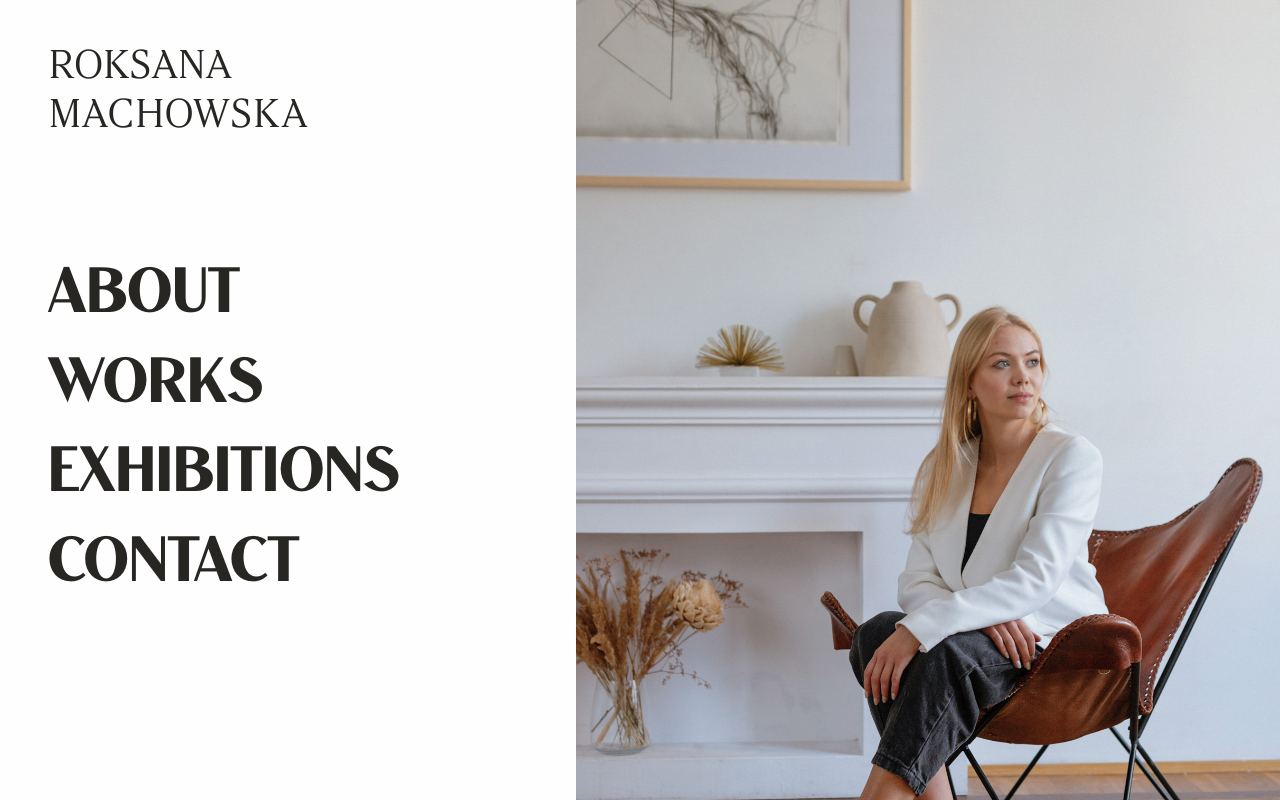
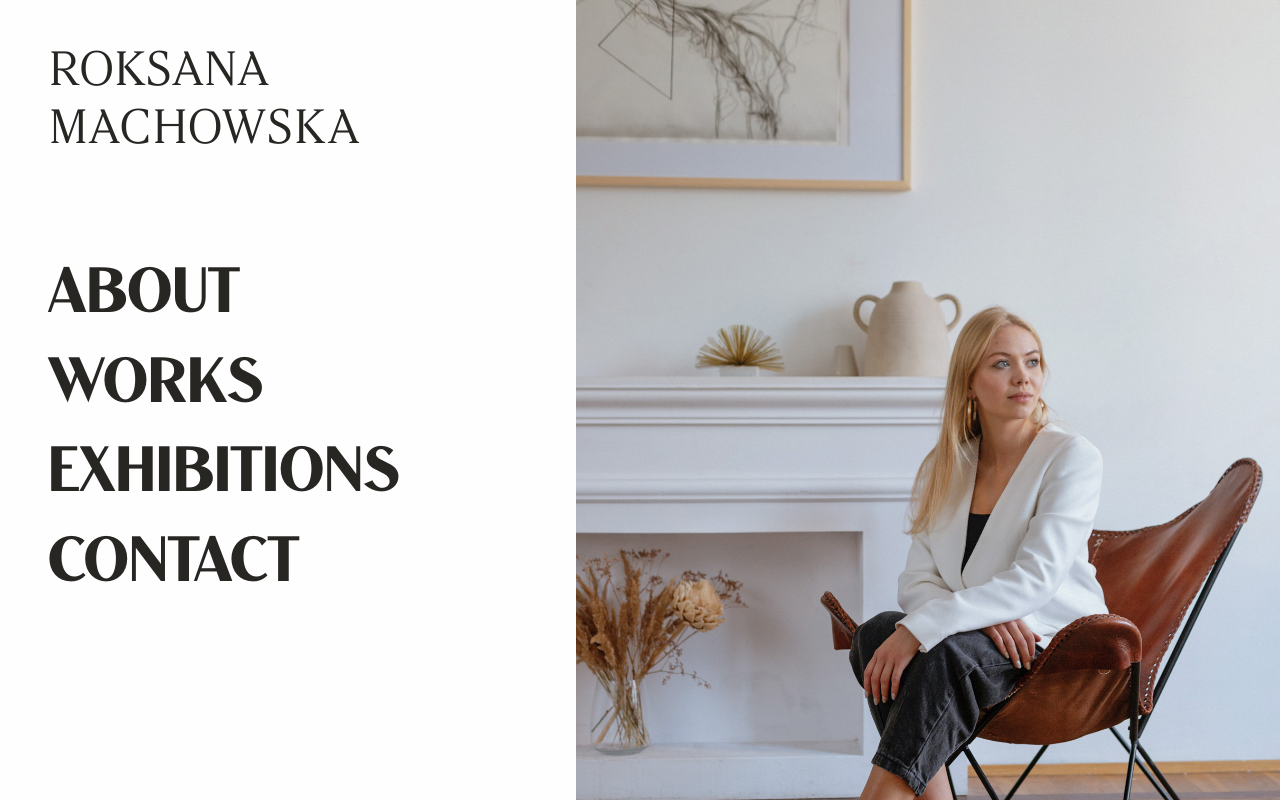
Before and after one commit to jakubziemba/machowska-portfolio, a Next.js app: page / in a window 1280 px wide. Shown: the top 800 px of the page. Built offline with nearby package versions, Linux system fonts and the light colour scheme.

Commit message:
Fix font-size

```diff
--- a/components/HomeHeader.module.scss
+++ b/components/HomeHeader.module.scss
@@ -31,7 +31,7 @@
 @media only screen and (min-width: 1200px) {
   .header {
     .home {
-      font-size: 40px;
+      font-size: 48px;
     }
   }
 }
```
